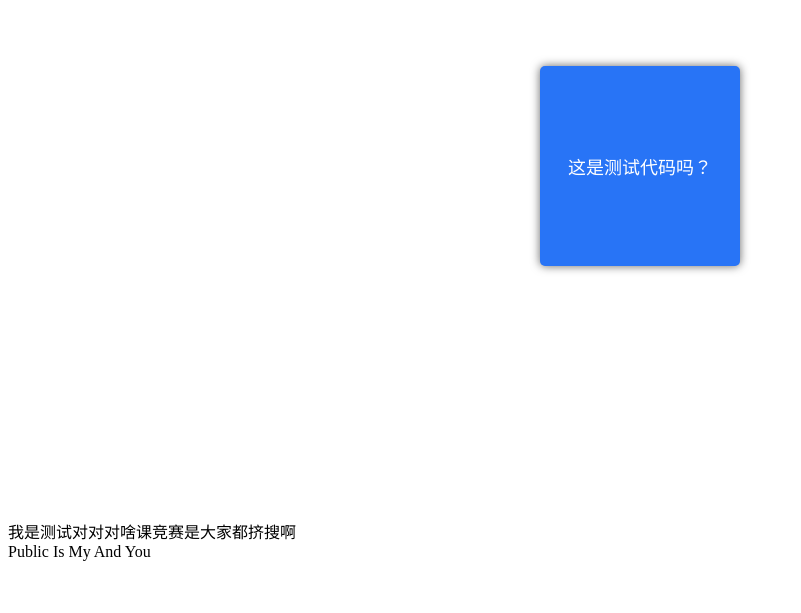
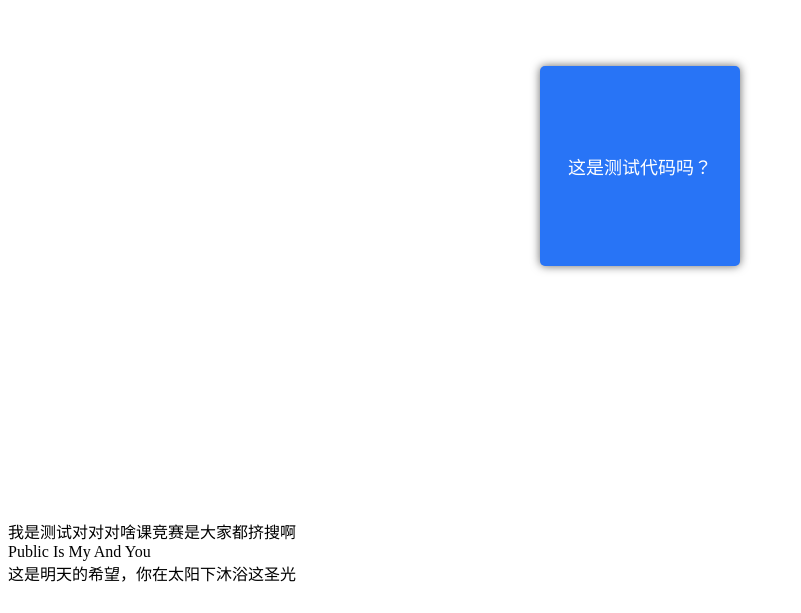
Before and after one commit to Z-Jang/test-dome-git, a plain HTML site: page index.html in a window 1280 px wide. Shown: the part 187-800 px from the top of the page, without its empty margins (0-801 px from the left). Drawn offline with Linux system fonts and the light colour scheme.

Commit message:
git 测试代码 在此更新代码

```diff
--- a/index.html
+++ b/index.html
@@ -12,5 +12,8 @@
     <div class="app">
         Public Is My And You
     </div>
+<div>
+    这是明天的希望，你在太阳下沐浴这圣光
+</div>
 </body>
 </html>
```
